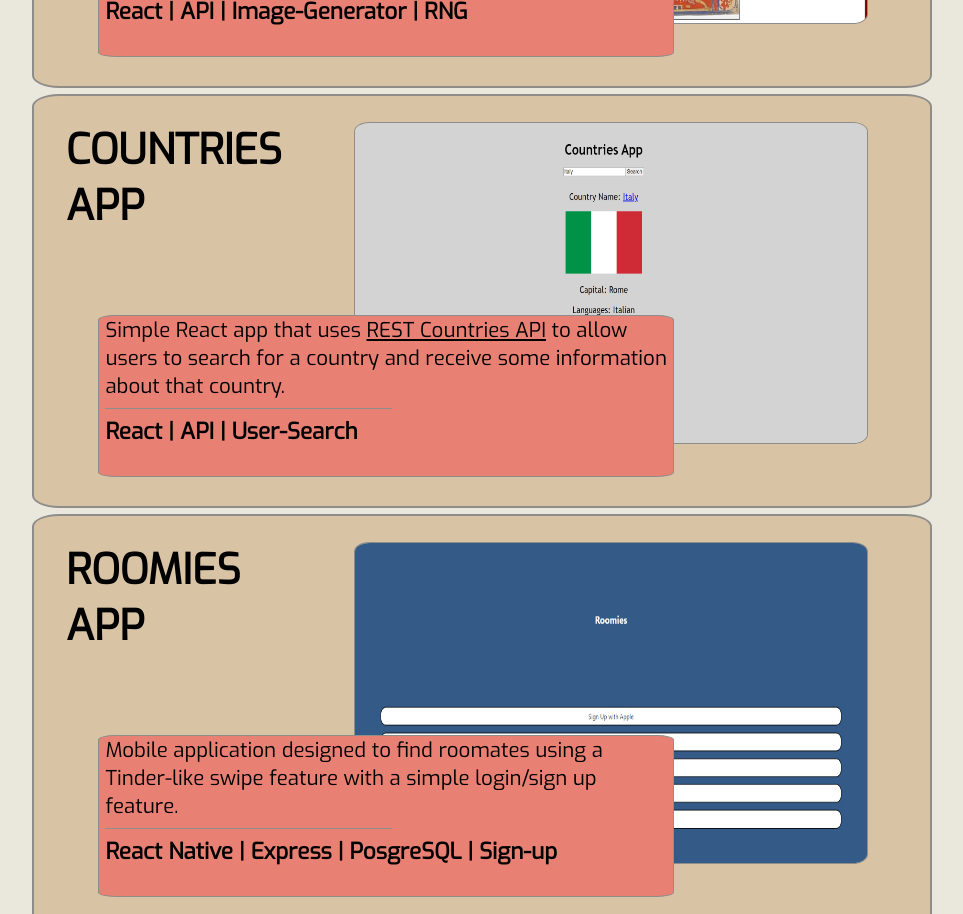
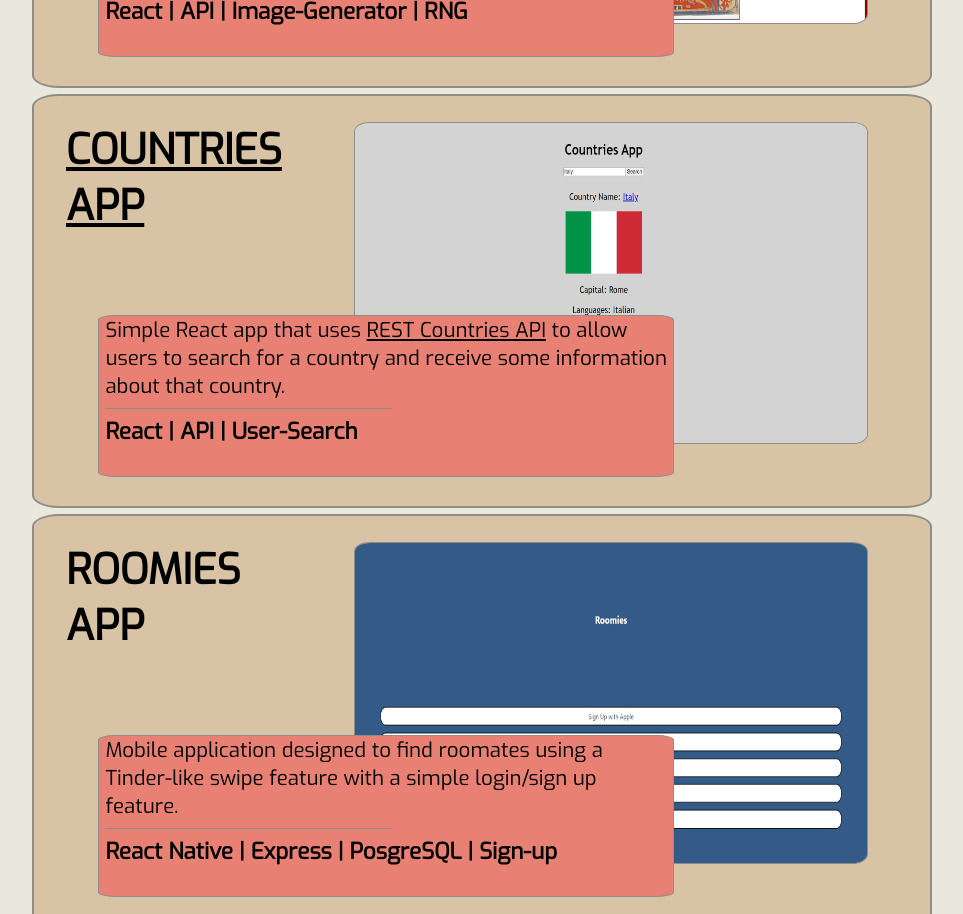
Before and after one commit to atorres1007/portfolio, a React (Create React App) app: page / in a window 1280 px wide. Shown: the part 1620-2534 px from the top of the page, without its empty margins (160-1123 px from the left). Built offline with nearby package versions, Linux system fonts and the light colour scheme.

Commit message:
added url to countries app

```diff
--- a/src/App.js
+++ b/src/App.js
@@ -85,7 +85,7 @@ export default function App () {
           </div>
         </div>
         <div className='projects'>
-          <h3>COUNTRIES APP</h3>
+          <h3><a href='https://countries-app-wine-two.vercel.app/' target='_blank'>COUNTRIES APP</a></h3>
           <img className='project-photo' src={countries}/>
           <div className='project-description'>
             <p>
```
